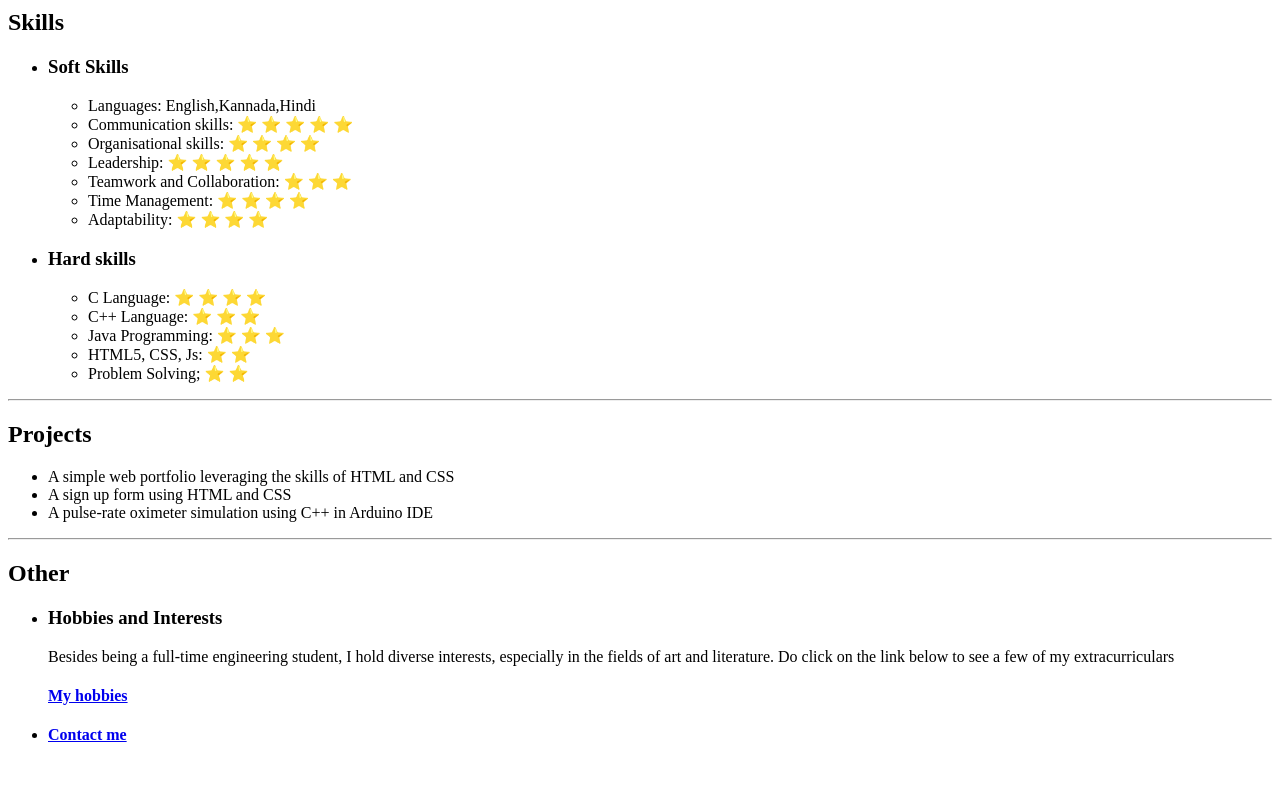
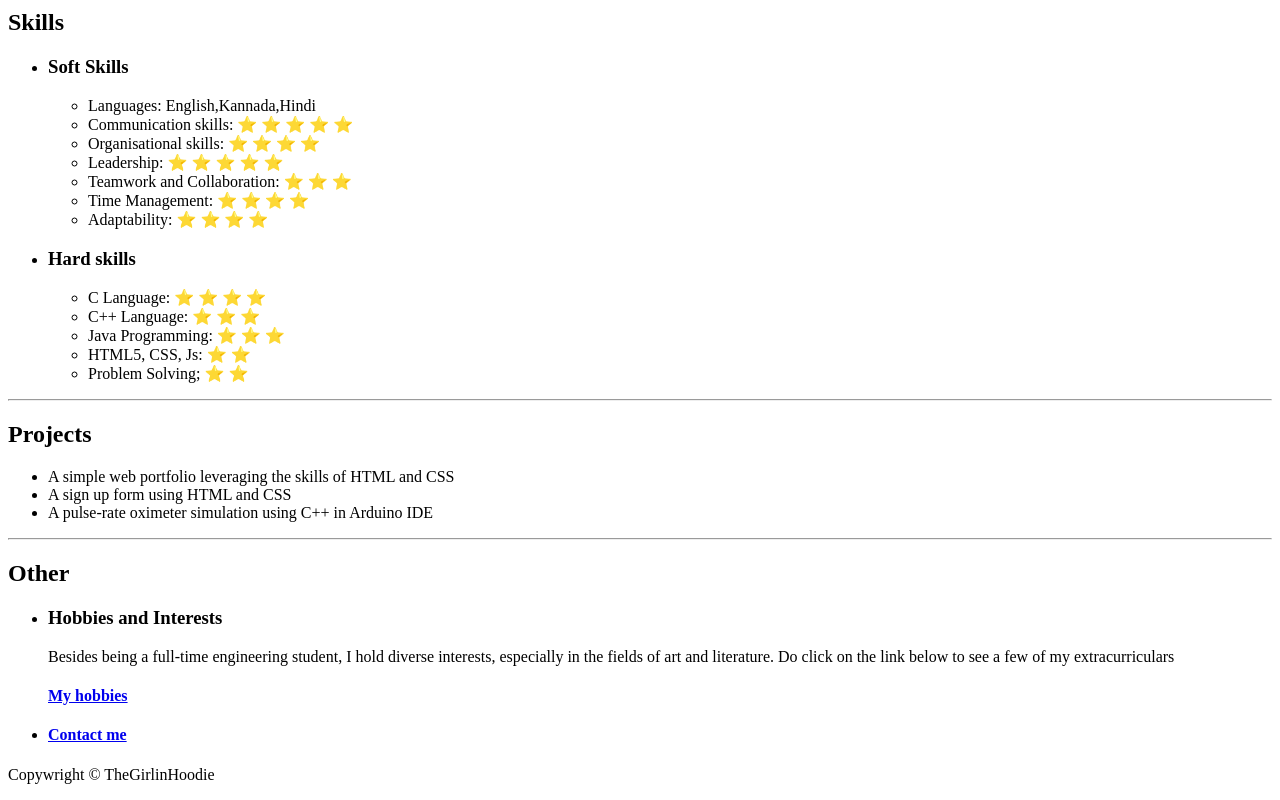
Before and after one commit to thegirlinhoodie/html-resume, a plain HTML site: page index.html in a window 1280 px wide. Shown: the part 486-1286 px from the top of the page. Before the commit the page ends 1252 px from the top, so only its background shows below. Drawn offline with Linux system fonts and the light colour scheme.

Commit message:
Update index.html

```diff
--- a/index.html
+++ b/index.html
@@ -58,7 +58,9 @@
     <p>Besides being a full-time engineering student, I hold diverse interests, especially in the fields of art and literature. Do click on the link below to see a few of my extracurriculars</p>
     <a href="./public/hobby.html"><h4>My hobbies</h4></a>
         <li><a href="./public/contact.html"><h4>Contact me</h4></a></li>
-
     </ul>
+    <footer>
+        <p>Copywright © TheGirlinHoodie</p>
+    </footer>
     </body>
 </html>
```
